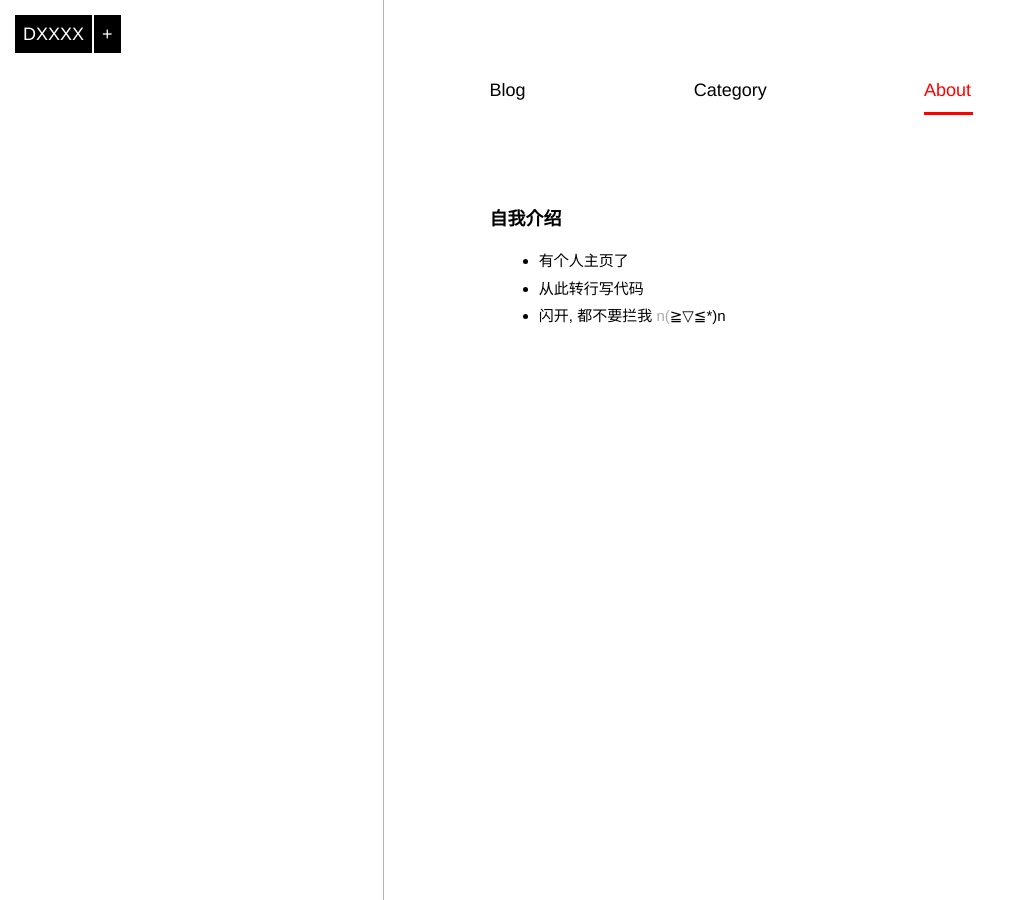
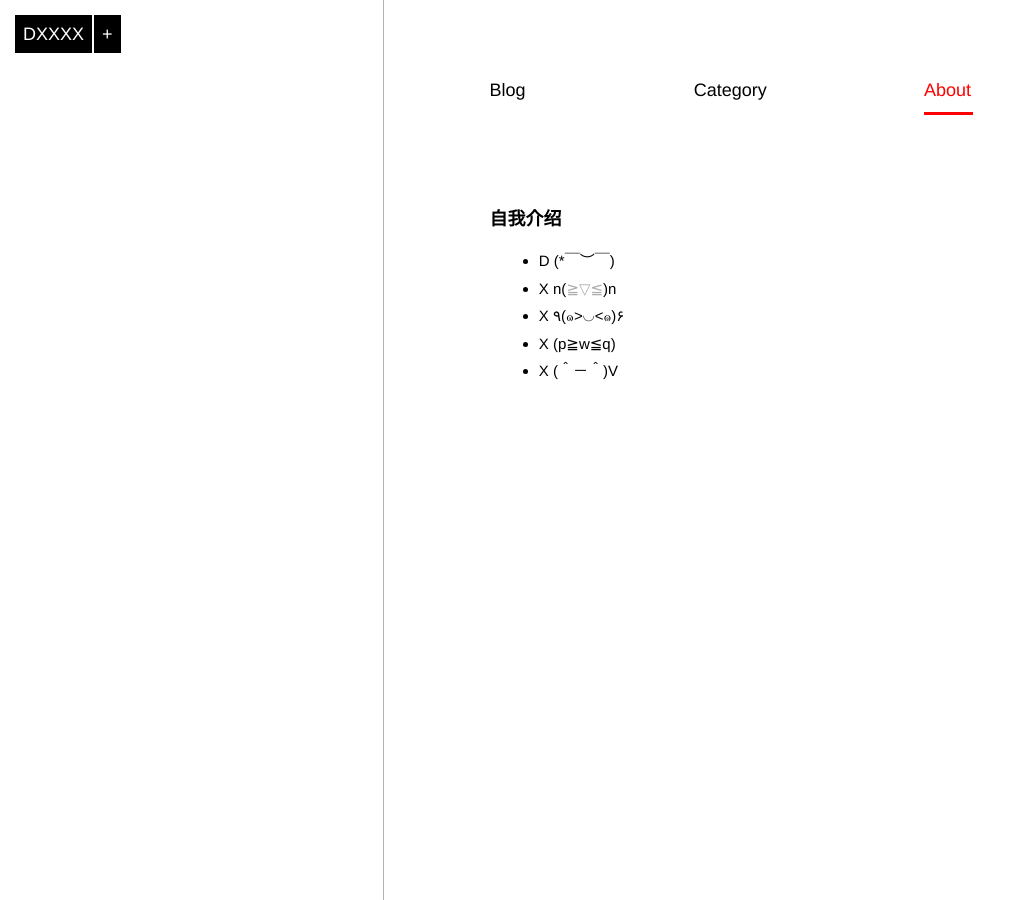
Before and after one commit to DXXXX/DXXXX.github.io, a Jekyll site: the page built from about/index.md, in a window 1280 px wide. Shown: the whole page, without its empty margins (0-1021 px from the left). Built offline with Jekyll 4.4.1, drawn with Linux system fonts in a browser that asks for light colours; our own code applies the rules of GitHub Pages for plain Markdown files.

```diff
--- a/about/index.md
+++ b/about/index.md
@@ -5,7 +5,8 @@ title: 自我介绍
 
 ### 自我介绍
 
-* 有个人主页了
-* 从此转行写代码
-* 闪开, 都不要拦我
-*n(*≧▽≦*)n
+* D (*￣︶￣)
+* X n(*≧▽≦*)n
+* X ٩(๑>◡<๑)۶
+* X (p≧w≦q)
+* X (＾－＾)V
```
